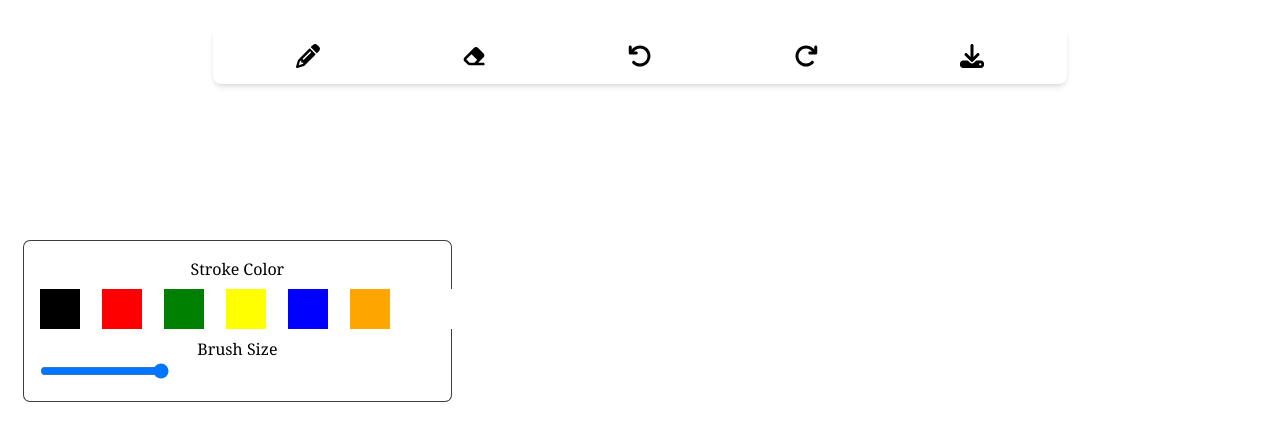
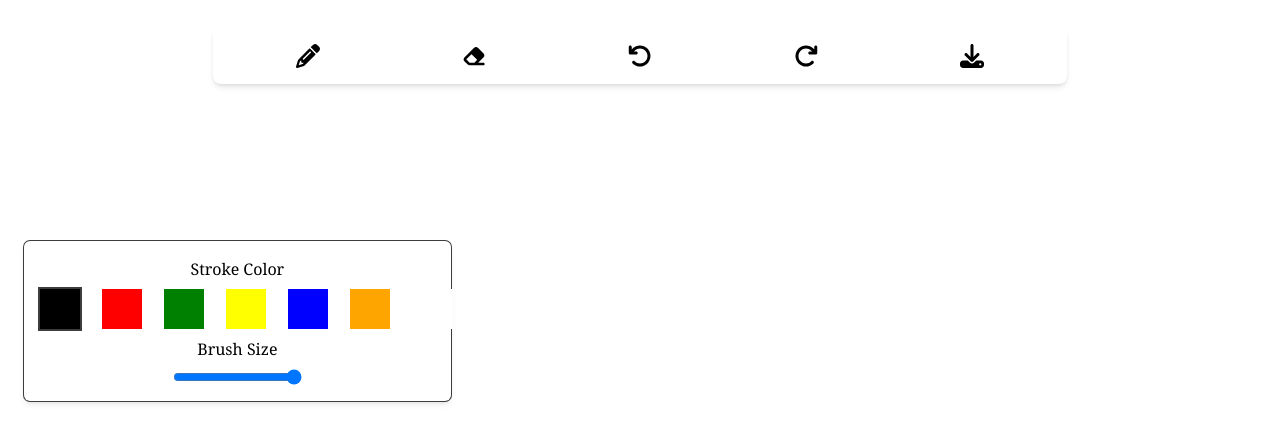
Before and after one commit to MohamedAklamaash/SketchBook, a Next.js app: page / in a window 1280 px wide. Shown: the top 442 px of the page. Built offline with nearby package versions, Linux system fonts and the light colour scheme.

Commit message:
done screen size in canvas

```diff
--- a/app/layout.tsx
+++ b/app/layout.tsx
@@ -1,7 +1,8 @@
 import type { Metadata } from "next";
 import { Inter } from "next/font/google";
 import "./globals.css";
-
+import ToolBox from "@/components/ui/ToolBox";
+import MenuBar from "@/components/shared/MenuBar";
 const inter = Inter({ subsets: ["latin"] });
 
 export const metadata: Metadata = {
@@ -16,7 +17,13 @@ export default function RootLayout({
 }>) {
   return (
     <html lang="en">
-      <body className={inter.className}>{children}</body>
+      <body className={inter.className}>
+        <>
+        <MenuBar/>
+      <ToolBox />
+        {children}
+        </>
+      </body>
     </html>
   );
 }
--- a/app/page.tsx
+++ b/app/page.tsx
@@ -1,14 +1,18 @@
-import MenuBar from '@/components/shared/MenuBar'
-import ToolBox from '@/components/ui/ToolBox'
+import Board from '@/components/ui/Board'
+import { Metadata } from 'next'
 import React from 'react'
+
+export const metadata:Metadata = {
+  title:"Sketch Book",
+  description:"Sketch Book"
+}
 
 export default function Home() {
   return (
     <div
     className=''
     >
-      <MenuBar/>
-      <ToolBox />
+      <Board />
     </div>
   )
 }
--- /dev/null
+++ b/components/ui/Board.tsx
@@ -0,0 +1,22 @@
+"use client"
+
+import React,{useEffect, useRef} from 'react'
+
+type Props = {}
+
+export default function Board({}: Props) {
+  const canvasRef = useRef(null);
+  useEffect(()=>{
+    if(! canvasRef.current) return;
+    const canvas:HTMLCanvasElement = canvasRef.current;
+    const context:CanvasRenderingContext2D | null = canvas.getContext("2d");
+    canvas.width = window.innerWidth;
+    canvas.height = window.innerHeight;
+  },[]);
+  return (
+    <canvas
+    ref={canvasRef}
+    className=' max-md:w-full max-md:h-full '
+    ></canvas>
+  )
+}
--- a/components/ui/ToolBox.tsx
+++ b/components/ui/ToolBox.tsx
@@ -7,7 +7,7 @@ export default function ToolBox() {
   const [brushColor, setbrushColor] = useState<string>(colors.Black);
   return (
     <div
-    className=' mx-6 px-4 w-1/3 mt-[11%] max-md:w-10/12 ring-1 ring-text1 p-4 rounded-md  '
+    className=' shadow-md absolute mx-6 px-4 w-1/3 mt-[11%] max-md:w-10/12 ring-1 ring-text1 p-4 rounded-md  '
     >
       <div
       className=''
@@ -21,34 +21,34 @@ export default function ToolBox() {
       <div
       className=' py-2 justify-evenly grid grid-cols-7 max-md:grid-cols-3 max-md:gap-x-10  gap-10'
       >
-        <div className='w-10 h-10 cursor-pointer'  style={{backgroundColor:colors.Black}}
+        <div className={`w-10 h-10 cursor-pointer  ${brushColor === colors.Black ? "ring-2 ring-text1":""} `}  style={{backgroundColor:colors.Black}}
         onClick={(e)=>{
           setbrushColor(colors.Black);
         }}
         />
-        <div className='w-10 h-10 cursor-pointer'  style={{backgroundColor:colors.Red}}
+        <div className={`w-10 h-10 cursor-pointer ${brushColor === colors.Red ? "ring-2 ring-text1":""}`}  style={{backgroundColor:colors.Red}}
         onClick={(e)=>{
           setbrushColor(colors.Red);
         }}
         />
-        <div className='w-10 h-10 cursor-pointer' style={{backgroundColor:colors.Green}}
+        <div className={`w-10 h-10 cursor-pointer ${brushColor === colors.Green ? "ring-2 ring-text1":""}`} style={{backgroundColor:colors.Green}}
          onClick={(e)=>{
           setbrushColor(colors.Green);
         }}
         />
-        <div className='w-10 h-10 cursor-pointer'  style={{backgroundColor:colors.Yellow}}
+        <div className={`w-10 h-10 cursor-pointer ${brushColor === colors.Yellow ? "ring-2 ring-text1":""}`}  style={{backgroundColor:colors.Yellow}}
          onClick={(e)=>{
           setbrushColor(colors.Yellow);
         }} />
-        <div className='w-10 h-10 cursor-pointer'  style={{backgroundColor:colors.Blue}}
+        <div className={`w-10 h-10 cursor-pointer ${brushColor === colors.Blue ? "ring-2 ring-text1":""}`}  style={{backgroundColor:colors.Blue}}
          onClick={(e)=>{
           setbrushColor(colors.Blue);
         }} />
-        <div className='w-10 h-10 cursor-pointer'  style={{backgroundColor:colors.Orange}}
+        <div className={`w-10 h-10 cursor-pointer ${brushColor === colors.Orange ? "ring-2 ring-text1":""}`}  style={{backgroundColor:colors.Orange}}
          onClick={(e)=>{
           setbrushColor(colors.Orange);
         }} />
-        <div className='w-10 h-10 cursor-pointer'  style={{backgroundColor:colors.White}}
+        <div className={`w-10 h-10 cursor-pointer ${brushColor === colors.White ? "ring-2 ring-text1":""}`}  style={{backgroundColor:colors.White}}
          onClick={(e)=>{
           setbrushColor(colors.White);
         }} />
@@ -57,7 +57,7 @@ export default function ToolBox() {
         <h4
           className=' text-center font-serif'
         >Brush Size</h4>
-        <div>
+        <div className=' flex justify-center md:mt-2 '>
           <input type="range" min={1} max={10} step={1}
           onChange={(e)=>{
             setbrushSize(Number(e.target.value));
--- a/next.config.mjs
+++ b/next.config.mjs
@@ -1,4 +1,10 @@
 /** @type {import('next').NextConfig} */
-const nextConfig = {};
+const nextConfig = {
+    logging: {
+        fetches: {
+            fullUrl: true,
+        },
+    },
+};
 
 export default nextConfig;
--- /dev/null
+++ b/store/store.ts
@@ -0,0 +1 @@
+import {createSlice} from "@reduxjs/toolkit";
```
Also changed, not shown: constants/menuConstants.ts (added, +7 -0 lines), constants/colorsConstant.ts (line endings or trailing spaces), store/toolBoxSlice.ts (added), 1 other file (tests, documents, lock files or other folders).
